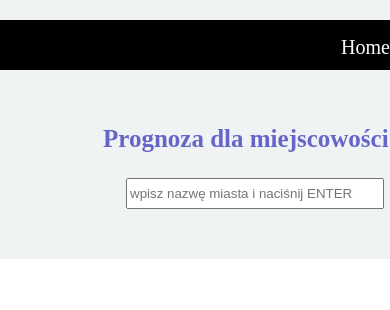
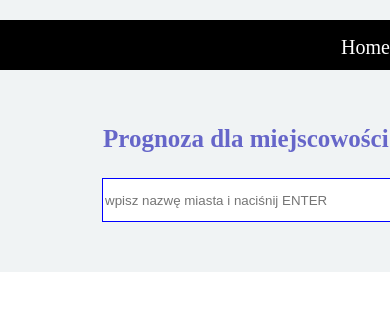
Before and after one commit to dkkc/weather_app, a React app: page / in a window 390 px wide. Shown: the top 310 px of the page. Built offline with nearby package versions, Linux system fonts and the light colour scheme.

Commit message:
input border sets

```diff
--- a/src/App.js
+++ b/src/App.js
@@ -84,6 +84,7 @@ class App extends Component {
                         temp = {temp}
                         url = {icon}
                         description = {ele.weather.description}
+
                     />
                 </Weather>
             )
--- a/src/components/Input/Input.css
+++ b/src/components/Input/Input.css
@@ -9,6 +9,7 @@
     width: 250px;
     height: 25px;
     margin-left: 10px;
+    border: 1px solid blue;
 }
 
 .Input > p {
@@ -26,5 +27,12 @@
     .Input {
         display: block;
         text-align: center;
+
+    }
+
+    .Input > input {
+        width: 300px;
+        height: 40px;
+        /* margin-left: 10px; */
     }
 }
--- a/src/components/Weather/WeatherDetails.js
+++ b/src/components/Weather/WeatherDetails.js
@@ -10,6 +10,7 @@ const WeatherDetails = (props) => {
             <li><img src = {props.url}/></li>
             {/* <li>  {props.city} </li> */}
             <li>  {props.temp} {props.description} </li>
+
             {/* { props.children } */}
         </ul>
         </div>
```
